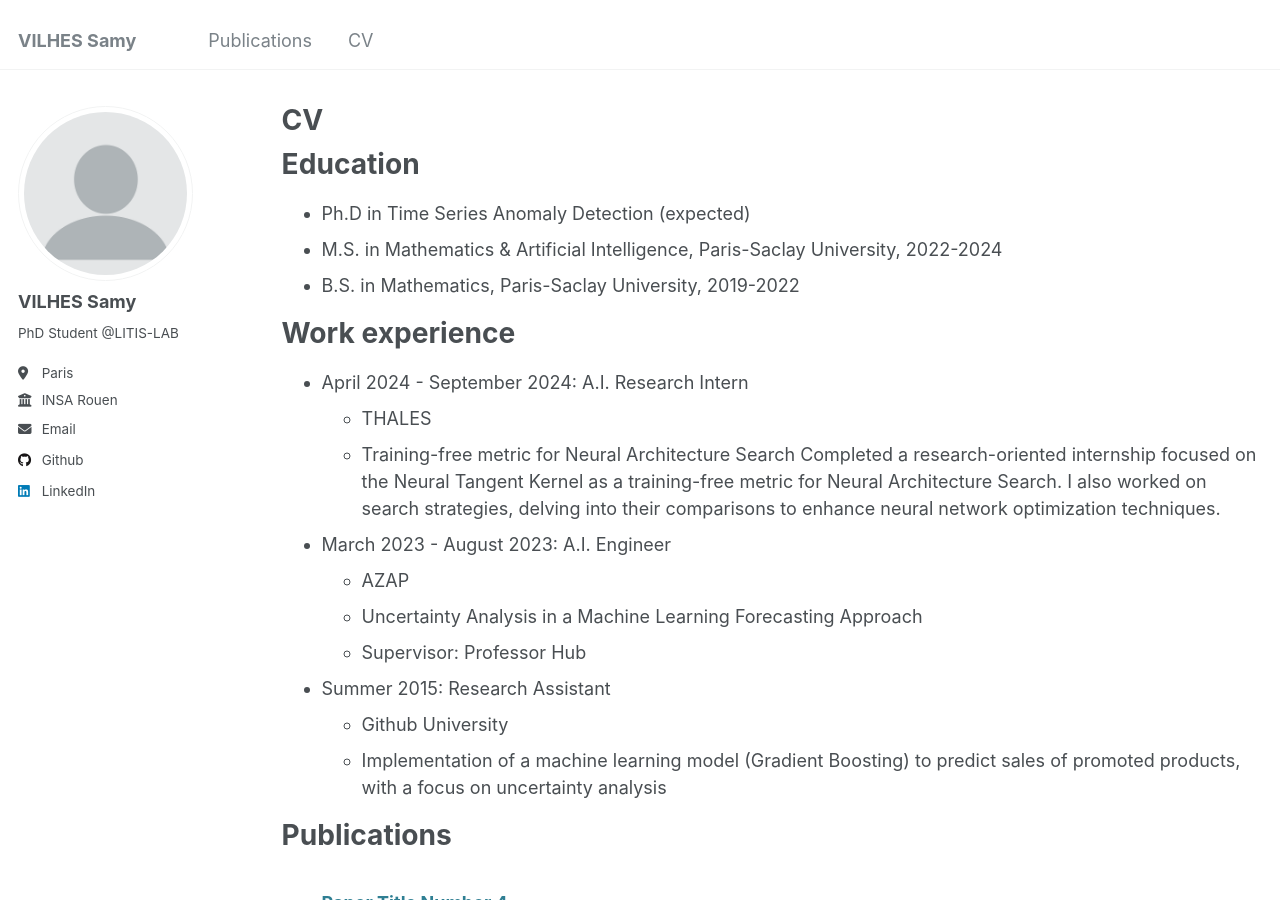
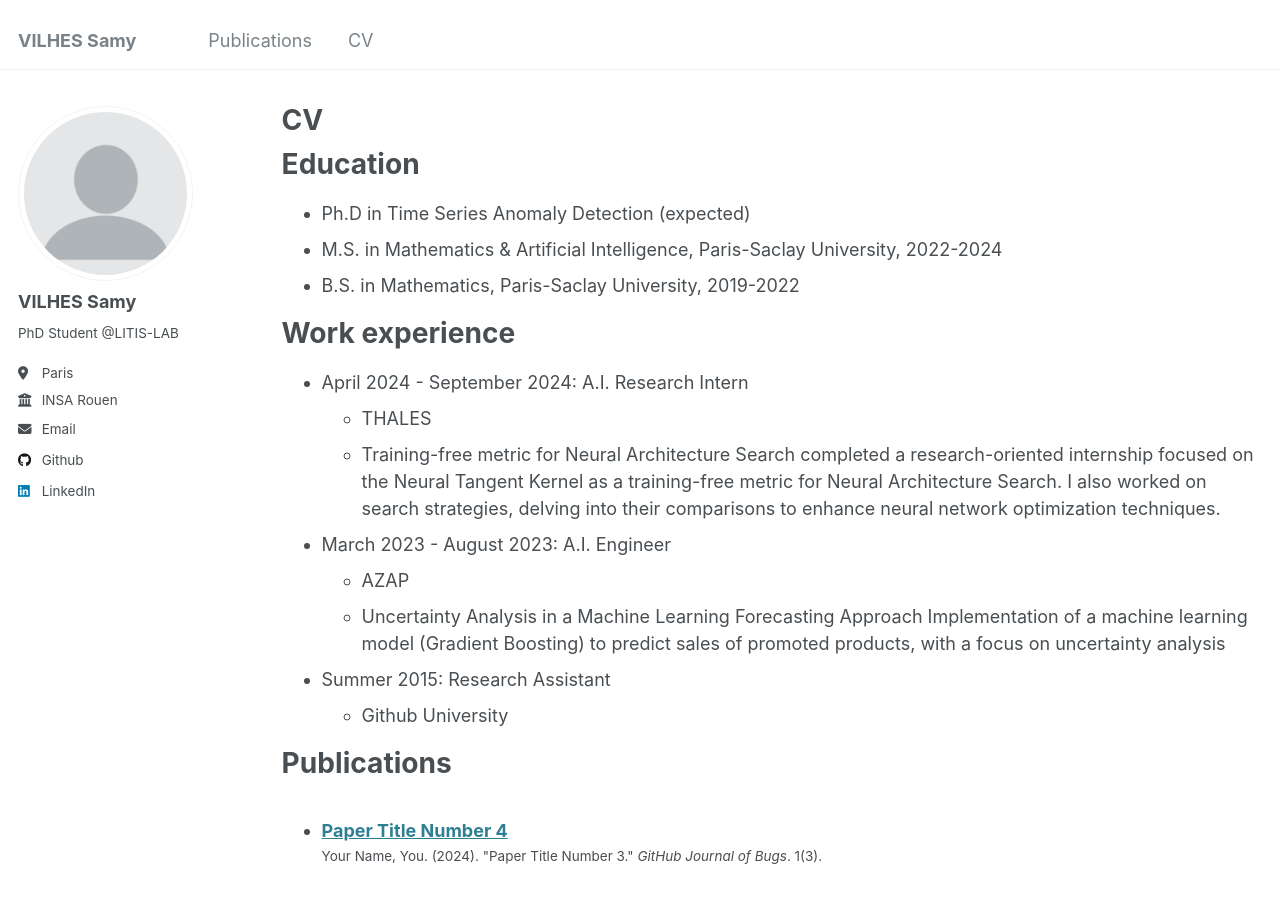
Before and after one commit to vilhess/vilhess.github.io, a Jekyll site: the page built from _pages/cv.md, in a window 1280 px wide and 900 px high. Built offline with Jekyll 4.4.1, drawn with Linux system fonts in a browser that asks for light colours.

Commit message:
Update cv.md

```diff
--- a/_pages/cv.md
+++ b/_pages/cv.md
@@ -20,16 +20,15 @@ Work experience
 * April 2024 - September 2024: A.I. Research Intern
   * THALES
   * Training-free metric for Neural Architecture Search
-    Completed a research-oriented internship focused on the Neural Tangent Kernel as a training-free metric for Neural Architecture Search. I also worked on search strategies, delving into their            comparisons to enhance neural network optimization techniques.
+  completed a research-oriented internship focused on the Neural Tangent Kernel as a training-free metric for Neural Architecture Search. I also worked on search strategies, delving into their            comparisons to enhance neural network optimization techniques.
 
 * March 2023 - August 2023: A.I. Engineer
   * AZAP
   * Uncertainty Analysis in a Machine Learning Forecasting Approach
-  * Supervisor: Professor Hub
+  Implementation of a machine learning model (Gradient Boosting) to predict sales of promoted products, with a focus on uncertainty analysis
 
 * Summer 2015: Research Assistant
   * Github University
-  * Implementation of a machine learning model (Gradient Boosting) to predict sales of promoted products, with a focus on uncertainty analysis
 
 Publications
 ======
```
